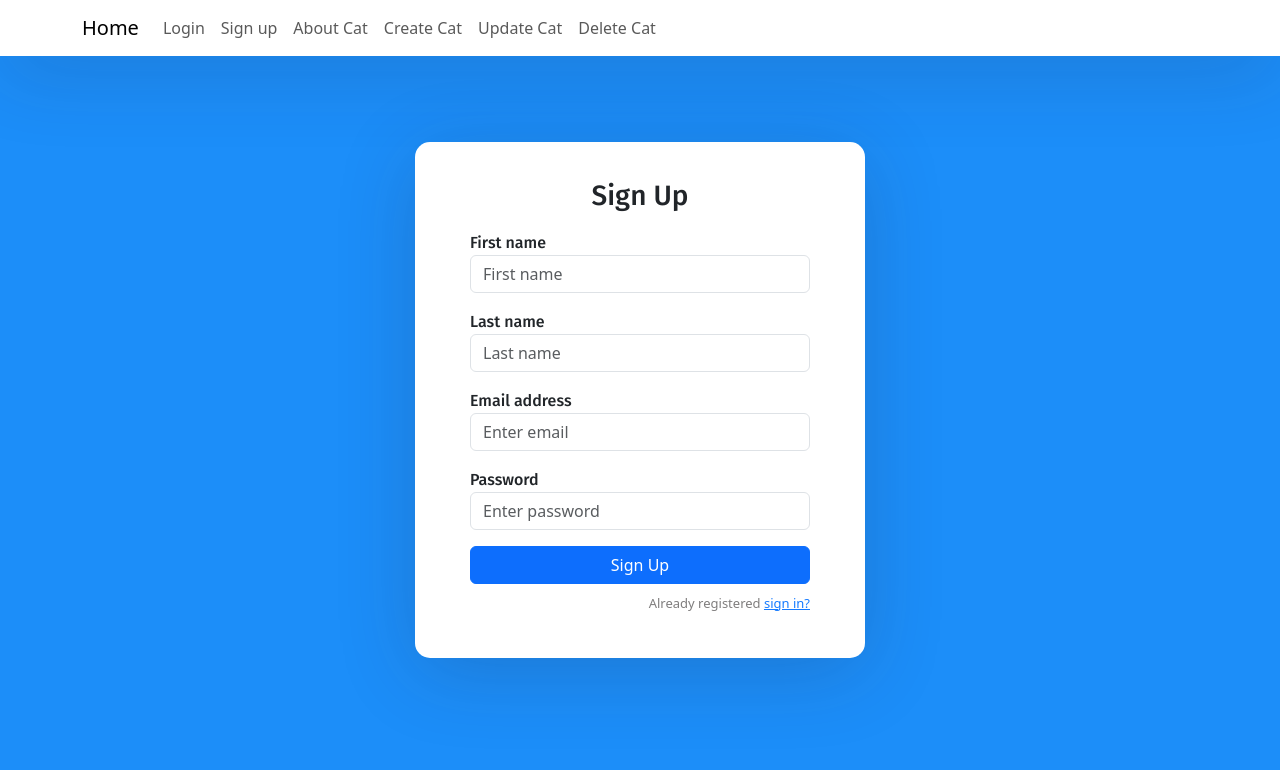
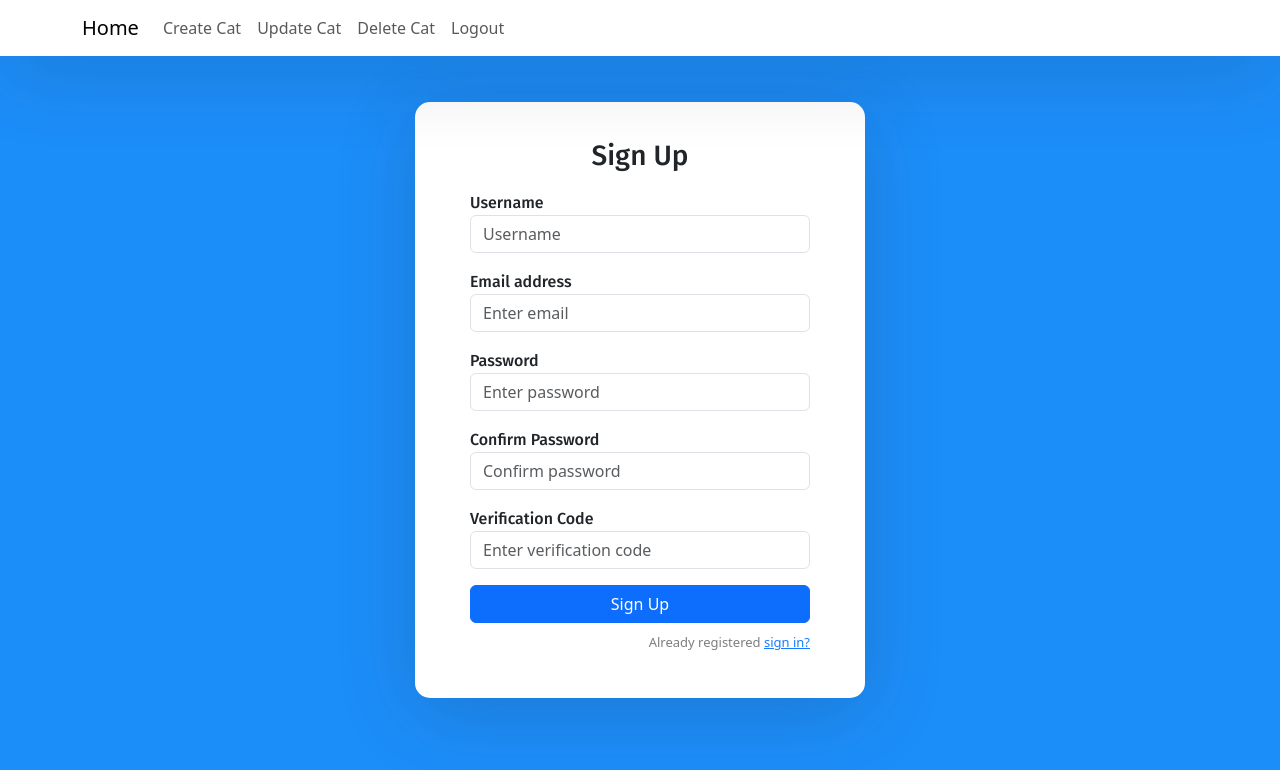
Before and after one commit to kijl214/API, a React (Create React App) app in the folder frontend/my-app/: page /sign-up in a window 1280 px wide. Shown: the top 770 px of the page. Built offline with nearby package versions, Linux system fonts and the light colour scheme.

Commit message:
no message

```diff
--- a/frontend/my-app/src/App.js
+++ b/frontend/my-app/src/App.js
@@ -1,39 +1,38 @@
-import React from 'react'
-import '../node_modules/bootstrap/dist/css/bootstrap.min.css'
-import './App.css'
-import { BrowserRouter as Router, Routes, Route, Link } from 'react-router-dom'
-import Login from './page/Login'
-import SignUp from './page/SignUp'
-import Create from './page/create_cat'
-import About from './page/About_cat'
-import Update from './page/Update_cat'
-import Delete from './page/Delete_cat'
+import React, { useState } from 'react';
+import '../node_modules/bootstrap/dist/css/bootstrap.min.css';
+import './App.css';
+import { BrowserRouter as Router, Routes, Route, Link } from 'react-router-dom';
+import Login from './page/Login';
+import SignUp from './page/SignUp';
+import Create from './page/create_cat';
+import About from './page/About_cat';
+import Update from './page/Update_cat';
+import Delete from './page/Delete_cat';
+
+
 function App() {
+  const [loggedIn, setLoggedIn] = useState(true);
+
+  const handleLogin = () => {
+    setLoggedIn(true);
+  };
+
+  const handleLogout = () => {
+    setLoggedIn(false);
+  };
+
   return (
     <Router>
       <div className="App">
         <nav className="navbar navbar-expand-lg navbar-light fixed-top">
           <div className="container">
-            <Link className="navbar-brand" to={'/sign-in'}>
+            <Link className="navbar-brand" to={'/about-cat'}>
               Home
             </Link>
             <div className="collapse navbar-collapse" id="navbarTogglerDemo02">
               <ul className="navbar-nav ml-auto">
-                <li className="nav-item">
-                  <Link className="nav-link" to={'/sign-in'}>
-                    Login
-                  </Link>
-                </li>
-                <li className="nav-item">
-                  <Link className="nav-link" to={'/sign-up'}>
-                    Sign up
-                  </Link>
-                </li>
-                <li className="nav-item">
-                  <Link className="nav-link" to={'/about-cat'}>
-                    About Cat
-                  </Link>
-                </li>
+                {loggedIn ? (
+                  <React.Fragment>
                     <li className="nav-item">
                       <Link className="nav-link" to={'/create-cat'}>
                         Create Cat
@@ -49,6 +48,26 @@ function App() {
                         Delete Cat
                       </Link>
                     </li>
+                    <li className="nav-item">
+                      <button className="nav-link btn btn-link" onClick={handleLogout}>
+                        Logout
+                      </button>
+                    </li>
+                  </React.Fragment>
+                ) : (
+                  <React.Fragment>
+                    <li className="nav-item">
+                      <Link className="nav-link" to={'/sign-in'}>
+                        Staff Login
+                      </Link>
+                    </li>
+                    <li className="nav-item">
+                      <Link className="nav-link" to={'/sign-up'}>
+                        Staff Sign up
+                      </Link>
+                    </li>
+                  </React.Fragment>
+                )}
               </ul>
             </div>
           </div>
@@ -56,18 +75,25 @@ function App() {
         <div className="auth-wrapper">
           <div className="auth-inner">
             <Routes>
-              <Route exact path="/" element={<Login />} />
-              <Route path="/sign-in" element={<Login />} />
+              <Route path="/" element={<Login handleLogin={handleLogin} />} />
+              <Route path="/sign-in" element={<Login handleLogin={handleLogin} />} />
+              <Route path="/about-cat" element={<About />} />
               <Route path="/sign-up" element={<SignUp />} />
+              {loggedIn ? (
+                <React.Fragment>
                   <Route path="/create-cat" element={<Create />} />
-              <Route path="/about-cat" element={<About />} />
                   <Route path="/update-cat" element={<Update />} />
                   <Route path="/delete-cat" element={<Delete />} />
+                </React.Fragment>
+              ) : (
+                <Route path="*" element={<Login handleLogin={handleLogin} />} />
+              )}
             </Routes>
           </div>
         </div>
       </div>
     </Router>
-  )
+  );
 }
-export default App
+
+export default App;
--- a/frontend/my-app/src/page/Login.js
+++ b/frontend/my-app/src/page/Login.js
@@ -1,14 +1,16 @@
 import { useState } from 'react';
 import { useNavigate } from 'react-router-dom';
+import axios from 'axios';
 
-const Login = () => {
-  const [email, setEmail] = useState('');
+const Login = ({handleLogin}) => {
+  const [username, setUsername] = useState('');
   const [password, setPassword] = useState('');
   const [rememberMe, setRememberMe] = useState(false);
+  const [error, setError] = useState('');
   const navigate = useNavigate();
 
-  const handleEmailChange = (event) => {
-    setEmail(event.target.value);
+  const handleUsernameChange = (event) => {
+    setUsername(event.target.value);
   };
 
   const handlePasswordChange = (event) => {
@@ -21,22 +23,49 @@ const Login = () => {
 
   const handleSubmit = async (event) => {
     event.preventDefault();
-    // Call the API to log in the user with the email and password
-    navigate('/');
+
+    try {
+      // Send a POST request to the server to log in the user
+      const response = await axios.post('http://localhost:3001/staff/login', {
+        username,
+        password
+      });
+
+      // If the login is successful, save the token and user data to local storage
+      localStorage.setItem('token', response.data.token);
+      localStorage.setItem('user', JSON.stringify(response.data.user));
+
+      // If the "remember me" checkbox is checked, save the token and user data to session storage
+      if (rememberMe) {
+        sessionStorage.setItem('token', response.data.token);
+        sessionStorage.setItem('user', JSON.stringify(response.data.user));
+      }
+      handleLogin();
+      // Navigate the user to the home page
+      navigate('/create-cat');
+    } catch (error) {
+      // If there's an error, set the error state to display the error message to the user
+      setError(error.response.data.error);
+    }
   };
 
   return (
     <form onSubmit={handleSubmit}>
       <h3>Login</h3>
+      {error && (
+        <div className="alert alert-danger" role="alert">
+          {error}
+        </div>
+      )}
       <div className="mb-3">
-        <label htmlFor="email">Email address</label>
+        <label htmlFor="username">Username</label>
         <input
-          type="email"
+          type="text"
           className="form-control"
-          id="email"
-          value={email}
-          onChange={handleEmailChange}
-          placeholder="Enter email"
+          id="username"
+          value={username}
+          onChange={handleUsernameChange}
+          placeholder="Enter username"
         />
       </div>
       <div className="mb-3">
@@ -70,7 +99,7 @@ const Login = () => {
         </button>
       </div>
       <p className="forgot-password text-right">
-        Forgot password?
+        Forgot <a href="/forgot-password">password?</a>
       </p>
     </form>
   );
--- a/frontend/my-app/src/page/SignUp.js
+++ b/frontend/my-app/src/page/SignUp.js
@@ -1,58 +1,57 @@
 import { useState } from 'react';
 import { useNavigate } from 'react-router-dom';
+import axios from 'axios';
 
 const SignUp = () => {
-  const [firstName, setFirstName] = useState('');
-  const [lastName, setLastName] = useState('');
+  const [username, setUsername] = useState('');
   const [email, setEmail] = useState('');
   const [password, setPassword] = useState('');
+  const [confirmPassword, setConfirmPassword] = useState('');
+  const [code, setCode] = useState('');
+  const [error, setError] = useState('');
   const navigate = useNavigate();
-
-  const handleFirstNameChange = (event) => {
-    setFirstName(event.target.value);
-  };
-
-  const handleLastNameChange = (event) => {
-    setLastName(event.target.value);
-  };
-
-  const handleEmailChange = (event) => {
-    setEmail(event.target.value);
-  };
-
-  const handlePasswordChange = (event) => {
-    setPassword(event.target.value);
-  };
 
   const handleSubmit = async (event) => {
     event.preventDefault();
-    // Call the API to sign up the user with the first name, last name, email, and password
-    navigate('/sign-in');
+
+    // Make sure the passwords match
+    if (password !== confirmPassword) {
+      setError('Passwords do not match');
+      return;
+    }
+
+    // Call the API to sign up the staff member with the username, email, password, and code
+    try {
+      await axios.put('http://localhost:3001/staff/signup', {
+        username,
+        email,
+        password,
+        code
+      });
+
+      navigate('/sign-in');
+    } catch (error) {
+      setError(error.response.data.error);
+    }
   };
 
   return (
     <form onSubmit={handleSubmit}>
       <h3>Sign Up</h3>
+      {error && (
+        <div className="alert alert-danger" role="alert">
+          {error}
+        </div>
+      )}
       <div className="mb-3">
-        <label htmlFor="firstName">First name</label>
+        <label htmlFor="username">Username</label>
         <input
           type="text"
           className="form-control"
-          id="firstName"
-          value={firstName}
-          onChange={handleFirstNameChange}
-          placeholder="First name"
-        />
-      </div>
-      <div className="mb-3">
-        <label htmlFor="lastName">Last name</label>
-        <input
-          type="text"
-          className="form-control"
-          id="lastName"
-          value={lastName}
-          onChange={handleLastNameChange}
-          placeholder="Last name"
+          id="username"
+          value={username}
+          onChange={(event) => setUsername(event.target.value)}
+          placeholder="Username"
         />
       </div>
       <div className="mb-3">
@@ -62,7 +61,7 @@ const SignUp = () => {
           className="form-control"
           id="email"
           value={email}
-          onChange={handleEmailChange}
+          onChange={(event) => setEmail(event.target.value)}
           placeholder="Enter email"
         />
       </div>
@@ -73,8 +72,30 @@ const SignUp = () => {
           className="form-control"
           id="password"
           value={password}
-          onChange={handlePasswordChange}
+          onChange={(event) => setPassword(event.target.value)}
           placeholder="Enter password"
+        />
+      </div>
+      <div className="mb-3">
+        <label htmlFor="confirmPassword">Confirm Password</label>
+        <input
+          type="password"
+          className="form-control"
+          id="confirmPassword"
+          value={confirmPassword}
+          onChange={(event) => setConfirmPassword(event.target.value)}
+          placeholder="Confirm password"
+        />
+      </div>
+      <div className="mb-3">
+        <label htmlFor="code">Verification Code</label>
+        <input
+          type="text"
+          className="form-control"
+          id="code"
+          value={code}
+          onChange={(event) => setCode(event.target.value)}
+          placeholder="Enter verification code"
         />
       </div>
       <div className="d-grid">
```
Also changed, not shown: frontend/my-app/src/page/create_cat.js (+34 -10 lines). Lines whose indentation alone changed are shown as unchanged.
